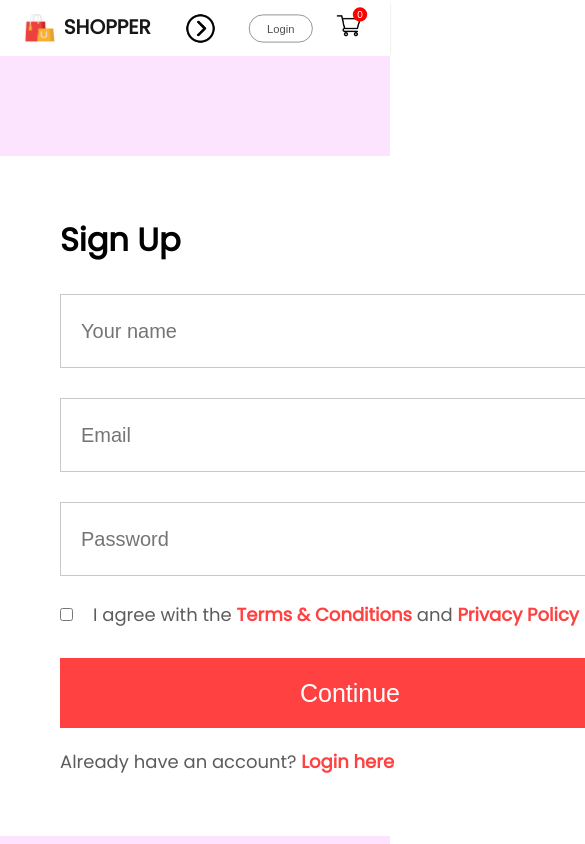
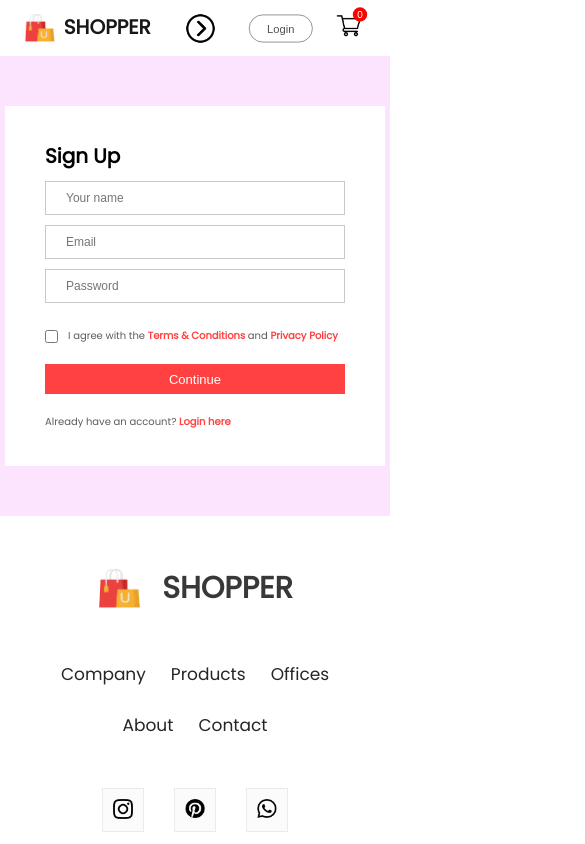
Before and after one commit to Jankarurosu/e-commerce-react, a React (Vite) app: page /login in a window 390 px wide. Shown: the top 844 px of the page, 585 px wide, since content can reach past the window. Built offline with nearby package versions, Linux system fonts and the light colour scheme.

Commit message:
Implementa el modo responsivo en Login y actualiza el archivo de estilo del Footer

```diff
--- a/src/components/footer/Footer.css
+++ b/src/components/footer/Footer.css
@@ -4,6 +4,7 @@
     justify-content: center;
     align-items: center;
     gap: 50px;
+    padding-top: 50px;
 }
 
 .footer-logo {
--- a/src/components/index.js
+++ b/src/components/index.js
@@ -4,6 +4,7 @@ export { DescriptionBox } from '../components/descriptionBox/DescriptionBox'
 export { Footer } from '../components/footer/Footer'
 export { Hero } from '../components/hero/Hero'
 export { Item } from '../components/item/Item'
+export { LoginSignUp } from '../components/loginSignUp/LoginSignUp'
 export { Navbar } from '../components/navbar/Navbar'
 export { NewCollections } from '../components/newCollections/NewCollections'
 export { Newsletter } from '../components/newsletter/Newsletter'
--- /dev/null
+++ b/src/components/loginSignUp/LoginSignUp.css
@@ -0,0 +1,195 @@
+.loginsignup {
+    width: 100%;
+    height: 100%;
+    background: #fce3fe;
+    padding: 100px 0px;
+}
+
+.loginsignup-container {
+    width: 580px;
+    height: 600px;
+    background: white;
+    margin: auto;
+    padding: 40px 60px;
+}
+
+.loginsignup-container h1 {
+    margin: 10px 0px;
+}
+
+.loginsignup-fields {
+    display: flex;
+    flex-direction: column;
+    gap: 30px;
+    margin-top: 30px;
+}
+
+.loginsignup-fields input {
+    height: 70px;
+    width: 95.5%;
+    padding-left: 20px;
+    border: 1px solid #c9c9c9;
+    outline: none;
+    color: #5c5c5c;
+    font-size: 20px;
+}
+
+.loginsignup-agree {
+    display: flex;
+    align-items: center;
+    margin-top: 25px;
+    gap: 20px;
+    color: #5c5c5c;
+    font-size: 18px;
+    font-weight: 500;
+}
+
+.loginsignup-agree span {
+    color: #ff4141;
+    font-weight: 600;
+}
+
+.loginsignup-container button {
+    height: 70px;
+    width: 580px;
+    color: white;
+    background: #ff4141;
+    margin-top: 30px;
+    border: none;
+    font-size: 25px;
+    font-weight: 500;
+    cursor: pointer;
+}
+
+.loginsignup-login {
+    margin-top: 20px;
+    color: #5c5c5c;
+    font-size: 18px;
+    font-weight: 500;
+}
+
+.loginsignup-login span {
+    color: #ff4141;
+    font-weight: 600;
+}
+
+@media (max-width:1280px) {
+    .loginsignup {
+        padding: 50px 0px;
+    }
+
+    .loginsignup-container {
+        width: auto;
+        max-width: 500px;
+        max-height: 500px;
+    }
+
+    .loginsignup-container h1 {
+        margin: 0px;
+    }
+
+    .loginsignup-fields {
+        gap: 20px;
+        margin-top: 20px;
+    }
+
+    .loginsignup-fields input {
+        height: 65px;
+        width: 95.5%;
+    }
+
+    .loginsignup-container button {
+        width: 100%;
+    }
+
+    .loginsignup-login {
+        font-size: 15px;
+    }
+
+    .loginsignup-agree {
+        font-size: 15px;
+        gap: 10px;
+    }
+}
+
+@media (max-width:800px) {
+
+    .loginsignup-container {
+        width: auto;
+        max-width: 400px;
+        max-height: 400px;
+        padding: 20px 40px;
+    }
+
+    .loginsignup-container h1 {
+        margin-top: 15px;
+        font-size: 25px;
+    }
+
+    .loginsignup-fields {
+        margin-top: 20px;
+        gap: 10px;
+    }
+
+    .loginsignup-fields input {
+        height: 40px;
+        font-size: 15px;
+        width: 94%;
+    }
+
+    .loginsignup-container button {
+        height: 40px;
+        font-size: 15px;
+        margin-top: 25px;
+    }
+
+    .loginsignup-login {
+        font-size: 13px;
+    }
+
+    .loginsignup-agree {
+        font-size: 13px;
+        gap: 10px;
+    }
+}
+
+@media (max-width:500px) {
+
+    .loginsignup-container {
+        width: auto;
+        max-width: 300px;
+        max-height: 300px;
+        padding: 30px 40px;
+    }
+
+    .loginsignup-container h1 {
+        margin-top: 5px;
+        font-size: 20px;
+    }
+
+    .loginsignup-fields {
+        margin-top: 10px;
+        gap: 10px;
+    }
+
+    .loginsignup-fields input {
+        height: 30px;
+        font-size: 12px;
+        width: 92%;
+    }
+
+    .loginsignup-container button {
+        height: 30px;
+        font-size: 13px;
+        margin-top: 20px;
+    }
+
+    .loginsignup-login {
+        font-size: 10px;
+    }
+
+    .loginsignup-agree {
+        font-size: 10px;
+        gap: 10px;
+    }
+}
--- /dev/null
+++ b/src/components/loginSignUp/LoginSignUp.jsx
@@ -0,0 +1,22 @@
+import './LoginSignUp.css'
+
+export const LoginSignUp = () => {
+    return (
+        <div className="loginsignup">
+            <div className="loginsignup-container">
+                <h1>Sign Up</h1>
+                <div className="loginsignup-fields">
+                    <input type="text" placeholder="Your name" />
+                    <input type="email" placeholder="Email" />
+                    <input type="password" placeholder="Password" />
+                </div><div className="loginsignup-agree">
+                    <input type="checkbox" name="" id="" />
+                    <p>I agree with the <span>Terms & Conditions</span> and <span>Privacy Policy</span></p>
+                </div>
+                <button>Continue</button>
+                <p className="loginsignup-login">Already have an account? <span>Login here</span></p>
+
+            </div>
+        </div>
+    )
+}
--- a/src/pages/LoginSignup.jsx
+++ b/src/pages/LoginSignup.jsx
@@ -1,22 +1,7 @@
-import './css/LoginSignup.css'
+import { LoginSignUp } from "../components"
 
 export const LoginSignup = () => {
     return (
-        <div className="loginsignup">
-            <div className="loginsignup-container">
-                <h1>Sign Up</h1>
-                <div className="loginsignup-fields">
-                    <input type="text" placeholder="Your name" />
-                    <input type="email" placeholder="Email" />
-                    <input type="password" placeholder="Password" />
-                </div><div className="loginsignup-agree">
-                    <input type="checkbox" name="" id="" />
-                    <p>I agree with the <span>Terms & Conditions</span> and <span>Privacy Policy</span></p>
-                </div>
-                <button>Continue</button>
-                <p className="loginsignup-login">Already have an account? <span>Login here</span></p>
-
-            </div>
-        </div>
+        <LoginSignUp />
     )
 }
--- a/src/pages/css/LoginSignup.css
+++ /dev/null
@@ -1,74 +0,0 @@
-.loginsignup {
-    width: 100%;
-    height: 110vh;
-    background: #fce3fe;
-    padding-top: 100px;
-}
-
-.loginsignup-container {
-    width: 580px;
-    height: 600px;
-    background: white;
-    margin: auto;
-    padding: 40px 60px;
-}
-
-.loginsignup-container h1 {
-    margin: 20px 0px;
-}
-
-.loginsignup-fields {
-    display: flex;
-    flex-direction: column;
-    gap: 30px;
-    margin-top: 30px;
-}
-
-.loginsignup-fields input {
-    height: 70px;
-    width: 100%;
-    padding-left: 20px;
-    border: 1px solid #c9c9c9;
-    outline: none;
-    color: #5c5c5c;
-    font-size: 20px;
-}
-
-.loginsignup-agree {
-    display: flex;
-    align-items: center;
-    margin-top: 25px;
-    gap: 20px;
-    color: #5c5c5c;
-    font-size: 18px;
-    font-weight: 500;
-}
-
-.loginsignup-agree span {
-    color: #ff4141;
-    font-weight: 600;
-}
-
-.loginsignup-container button {
-    height: 70px;
-    width: 580px;
-    color: white;
-    background: #ff4141;
-    margin-top: 30px;
-    border: none;
-    font-size: 25px;
-    font-weight: 500;
-    cursor: pointer;
-}
-
-.loginsignup-login {
-    margin-top: 20px;
-    color: #5c5c5c;
-    font-size: 18px;
-    font-weight: 500;
-}
-
-.loginsignup-login span {
-    color: #ff4141;
-    font-weight: 600;
-}
```
